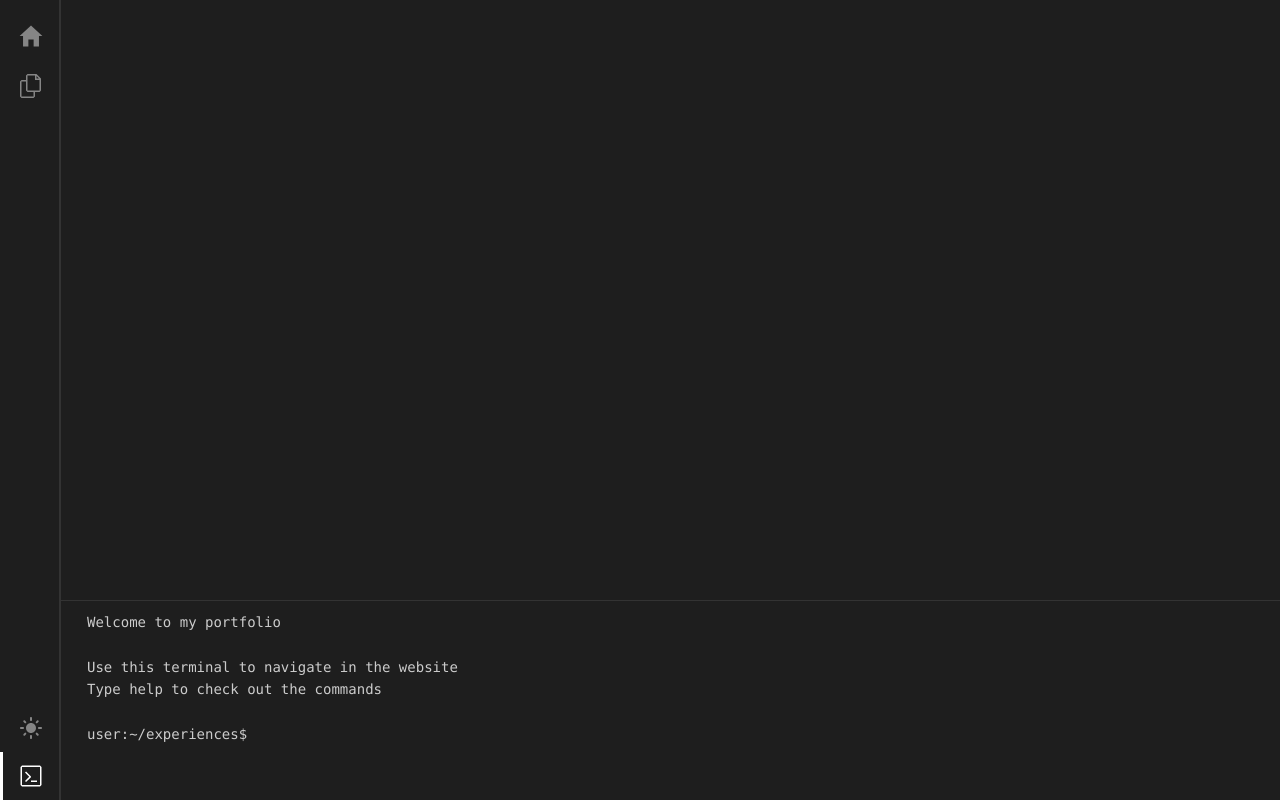
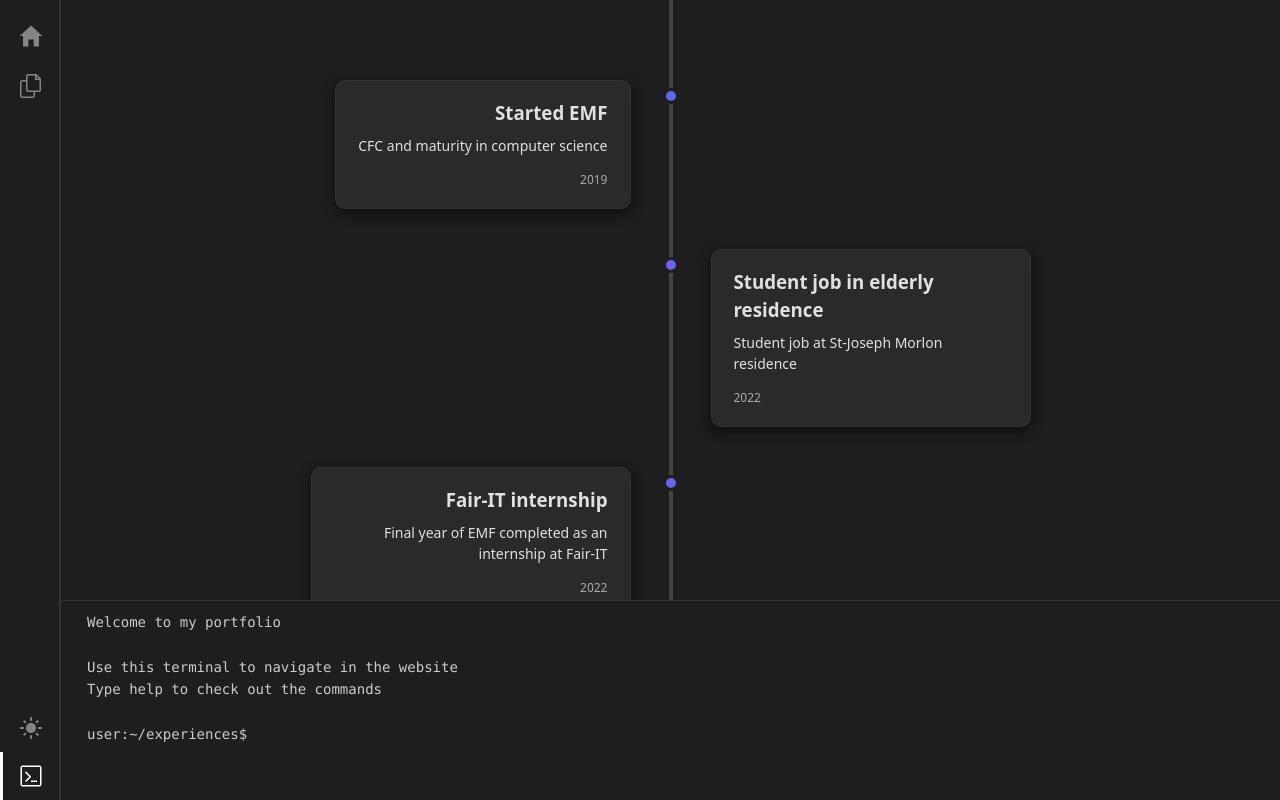
Before and after one commit to louis-pasquier/Portfolio, a React (Vite) app: page /experiences in a window 1280 px wide. Built offline with nearby package versions, Linux system fonts and the light colour scheme; no server answers.

Commit message:
feat: basic experiences and objectives pages

```diff
--- a/src/App.tsx
+++ b/src/App.tsx
@@ -7,6 +7,7 @@ import Project1 from "./pages/projects/Project1.tsx";
 import Resume from "./pages/Resume.tsx";
 import Objectives from "./pages/Objectives.tsx";
 import resumeUrl from './assets/resume.pdf';
+import Experiences from "./pages/Experiences.tsx";
 
 function App() {
     const [isTerminalOpen, setIsTerminalOpen] = useState(true);
@@ -47,6 +48,7 @@ function App() {
                             <Route path="/" element={<Home isDarkMode={isDarkMode}/>} />
                             <Route path="/projects/project1" element={<Project1/>} />
                             <Route path="/resume" element={<Resume/>} />
+                            <Route path="/experiences" element={<Experiences isDarkMode={isDarkMode}/>} />
                             <Route path="/objectives" element={<Objectives/>} />
                         </Routes>
                     </div>
--- a/src/components/SiteSidebar.tsx
+++ b/src/components/SiteSidebar.tsx
@@ -127,6 +127,7 @@ function SiteSidebar({ isTerminalOpen, toggleTerminal, isDarkMode, toggleDarkMod
                     {activeTab === 'files' && (
                         <>
                             <MenuItem component={<Link to="/resume" />} icon={<FaFile/>}> resume.pdf </MenuItem>
+                            <MenuItem component={<Link to="/experiences" />} icon={<FaFile/>}> experiences.tsx </MenuItem>
                             <MenuItem component={<Link to="/objectives" />} icon={<FaFile/>}> objectives.tsx </MenuItem>
                             <SubMenu label="projects" icon={<IoIosFolder />}>
                                 <MenuItem component={<Link to="/projects/project1" />} icon={<FaFile/>}> project1.tsx </MenuItem>
--- /dev/null
+++ b/src/pages/Experiences.tsx
@@ -0,0 +1,144 @@
+import React from "react";
+
+type ExperienceEvent = {
+    id: number;
+    title: string;
+    description: string;
+    date: string;
+};
+
+const events: ExperienceEvent[] = [
+    {
+        id: 1,
+        title: "Started EMF",
+        description: "CFC and maturity in computer science",
+        date: "2019",
+    },
+    {
+        id: 2,
+        title: "Student job in elderly residence",
+        description: "Student job at St-Joseph Morlon residence",
+        date: "2022",
+    },
+    {
+        id: 3,
+        title: "Fair-IT internship",
+        description: "Final year of EMF completed as an internship at Fair-IT",
+        date: "2022",
+    },
+    {
+        id: 4,
+        title: "Started HEIA-FR",
+        description: "Bachelor in computer science",
+        date: "2023",
+    },
+    {
+        id: 5,
+        title: "Student job as a climbing instructor",
+        description: "Weekly lessons as a climbing instructor at l'Entrepot",
+        date: "2023",
+    },
+];
+
+function Experiences({ isDarkMode }: {isDarkMode: boolean}) {
+    const theme = {
+        background: isDarkMode ? "#1e1e1e" : "#ffffff",
+        text: isDarkMode ? "#e0e0e0" : "#333333",
+    };
+
+    const containerStyle: React.CSSProperties = {
+        position: "relative",
+        padding: "60px 0",
+        width: "100%",
+        background: theme.background,
+        color: theme.text,
+        transition: "all 0.3s ease",
+    };
+
+    const lineStyle: React.CSSProperties = {
+        position: "absolute",
+        left: "50%",
+        top: 0,
+        bottom: 0,
+        width: "4px",
+        backgroundColor: isDarkMode ? "#444" : "#ddd",
+        transform: "translateX(-50%)",
+    };
+
+    const eventContainer = (isLeft: boolean): React.CSSProperties => ({
+        position: "relative",
+        width: "50%",
+        padding: "20px 40px",
+        boxSizing: "border-box",
+        left: isLeft ? 0 : "50%",
+        textAlign: isLeft ? "right" : "left",
+    });
+
+    const cardStyle: React.CSSProperties = {
+        background: isDarkMode ? "#2a2a2a" : "#ffffff",
+        color: theme.text,
+        padding: "18px 22px",
+        borderRadius: "10px",
+        display: "inline-block",
+        maxWidth: "320px",
+        boxShadow: isDarkMode
+            ? "0 4px 12px rgba(0,0,0,0.6)"
+            : "0 4px 12px rgba(0,0,0,0.1)",
+        border: isDarkMode ? "1px solid #333" : "1px solid #eee",
+        transition: "all 0.3s ease",
+    };
+
+    const dotBase: React.CSSProperties = {
+        position: "absolute",
+        top: "28px",
+        width: "16px",
+        height: "16px",
+        borderRadius: "50%",
+        backgroundColor: isDarkMode ? "#6366f1" : "#4f46e5",
+        border: `3px solid ${theme.background}`,
+        zIndex: 1,
+    };
+
+    const dotLeft: React.CSSProperties = {
+        ...dotBase,
+        right: "-8px",
+    };
+
+    const dotRight: React.CSSProperties = {
+        ...dotBase,
+        left: "-8px",
+    };
+
+    return (
+        <div style={containerStyle}>
+            <div style={lineStyle}></div>
+
+            {events.map((event, index) => {
+                const isLeft = index % 2 === 0;
+
+                return (
+                    <div key={event.id} style={eventContainer(isLeft)}>
+                        <div style={isLeft ? dotLeft : dotRight}></div>
+
+                        <div style={cardStyle}>
+                            <h3 style={{ margin: "0 0 8px 0" }}>{event.title}</h3>
+                            <p style={{ margin: "0 0 10px 0", fontSize: "14px" }}>
+                                {event.description}
+                            </p>
+                            <span
+                                style={{
+                                    fontSize: "12px",
+                                    opacity: 0.7,
+                                }}
+                            >
+                {event.date}
+              </span>
+                        </div>
+                    </div>
+                );
+            })}
+        </div>
+    );
+}
+
+export default Experiences;
--- a/src/pages/Objectives.tsx
+++ b/src/pages/Objectives.tsx
@@ -1,9 +1,53 @@
+import * as React from "react";
+
+const data = [
+    {
+        title: "Computer Science 💻",
+        goals: [
+            "Learn Rust",
+            "Basic Minecraft clone",
+            "Finish portfolio website"
+        ]
+    },
+    {
+        title: "Climbing 🧗",
+        goals: [
+            "10 V11 : [===       ] 30%",
+            "10 8a : [=         ] 10%"
+        ]
+    }
+]
+
 function Objectives() {
     return (
-        <div>
-            my objectives
+        <div style={objectives}>
+            {data.map((section) => (
+                <div key={section.title} style={card}>
+                    <h2>{section.title}</h2>
+                    <ul>
+                        {section.goals.map((goal) => (
+                            <li key={goal}>{goal}</li>
+                        ))}
+                    </ul>
+                </div>
+            ))}
         </div>
     )
 }
 
 export default Objectives
+
+const objectives: React.CSSProperties = {
+    display: "grid",
+    gap: "2rem",
+    maxWidth: "600px",
+    margin: "2rem auto",
+}
+
+const card: React.CSSProperties = {
+    background: "#111",
+    padding: "1.5rem",
+    borderRadius: "16px",
+    boxShadow: "0 10px 30px rgba(0,0,0,0.2)",
+    border: "1px solid #222",
+}
```
